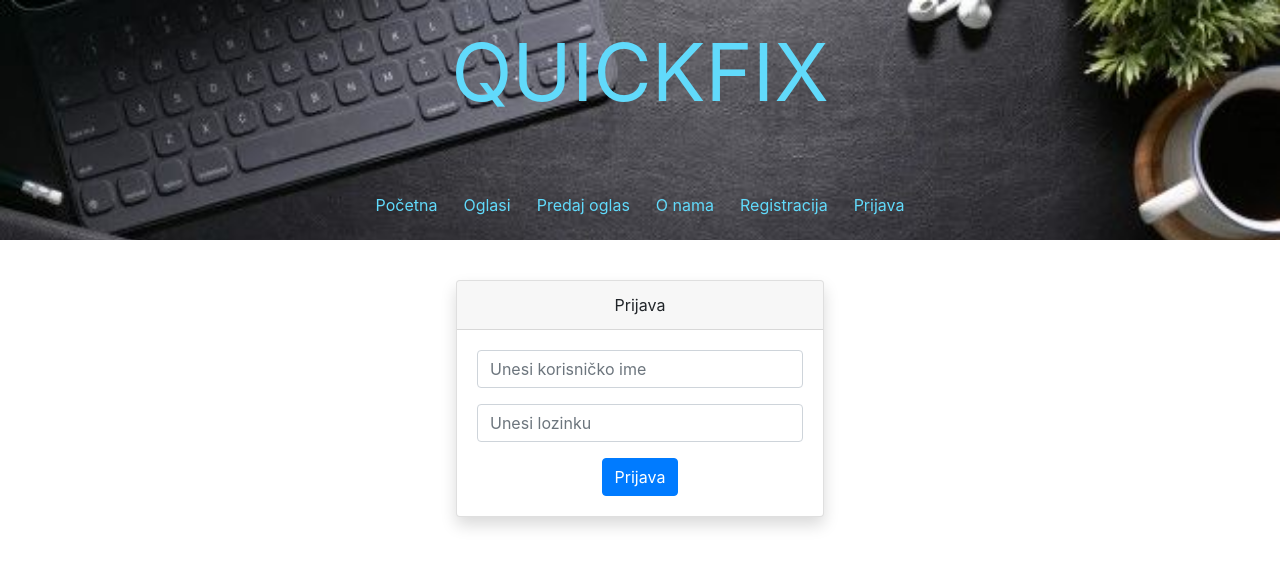
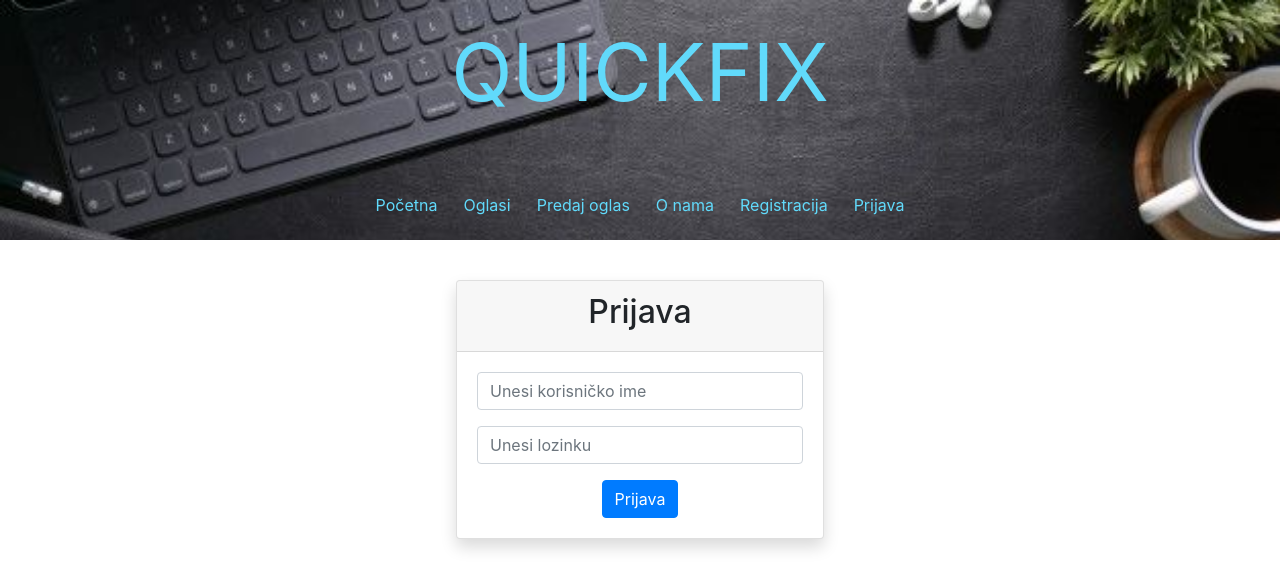
Before and after one commit to gjaic2016/react_project_demo, a React (Create React App) app: page /login in a window 1280 px wide. Shown: the top 588 px of the page. Built offline with nearby package versions, Linux system fonts and the light colour scheme; no server answers.

Commit message:
minor fixes

```diff
--- a/src/components/page/Adds/Adds.js
+++ b/src/components/page/Adds/Adds.js
@@ -18,7 +18,7 @@ const Adds = () => {
     <>
       <div className="container">
         <div className="divSpacing"></div>
-        Oglasi
+        <h2>Oglasi</h2>
         <div className="divSpacing" />
         {addsList.map((value) => {
           return (
--- a/src/components/page/Login/Login.js
+++ b/src/components/page/Login/Login.js
@@ -37,7 +37,7 @@ const Login = () => {
       <div className="container">
         <div>{loginStatus}</div>
         <Card className="card-styling-log card-size shadow">
-          <Card.Header>Prijava</Card.Header>
+          <Card.Header><h2>Prijava</h2></Card.Header>
           <Card.Body>
             <Card.Text>
               <Form>
```
Also changed, not shown: src/components/component/DBConnection/database.js (deleted), 1 other file (tests, documents, lock files or other folders).
